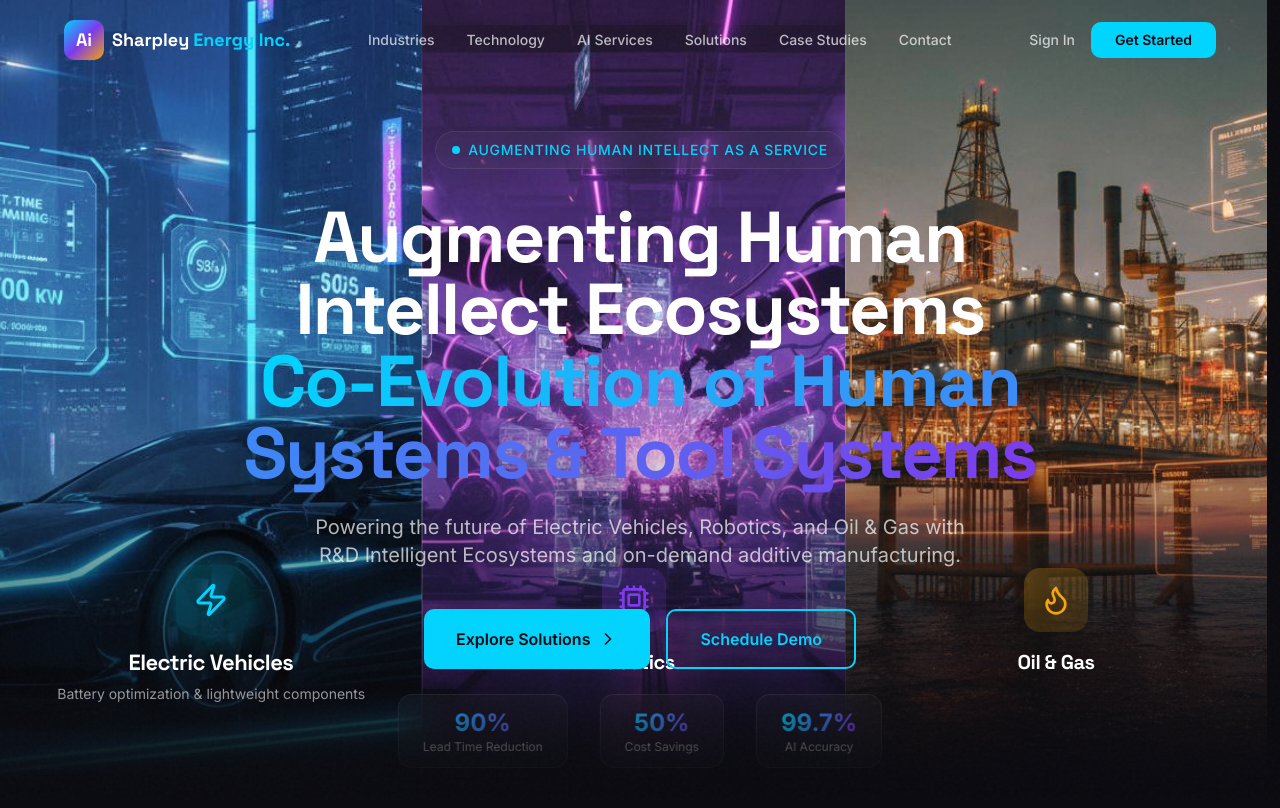
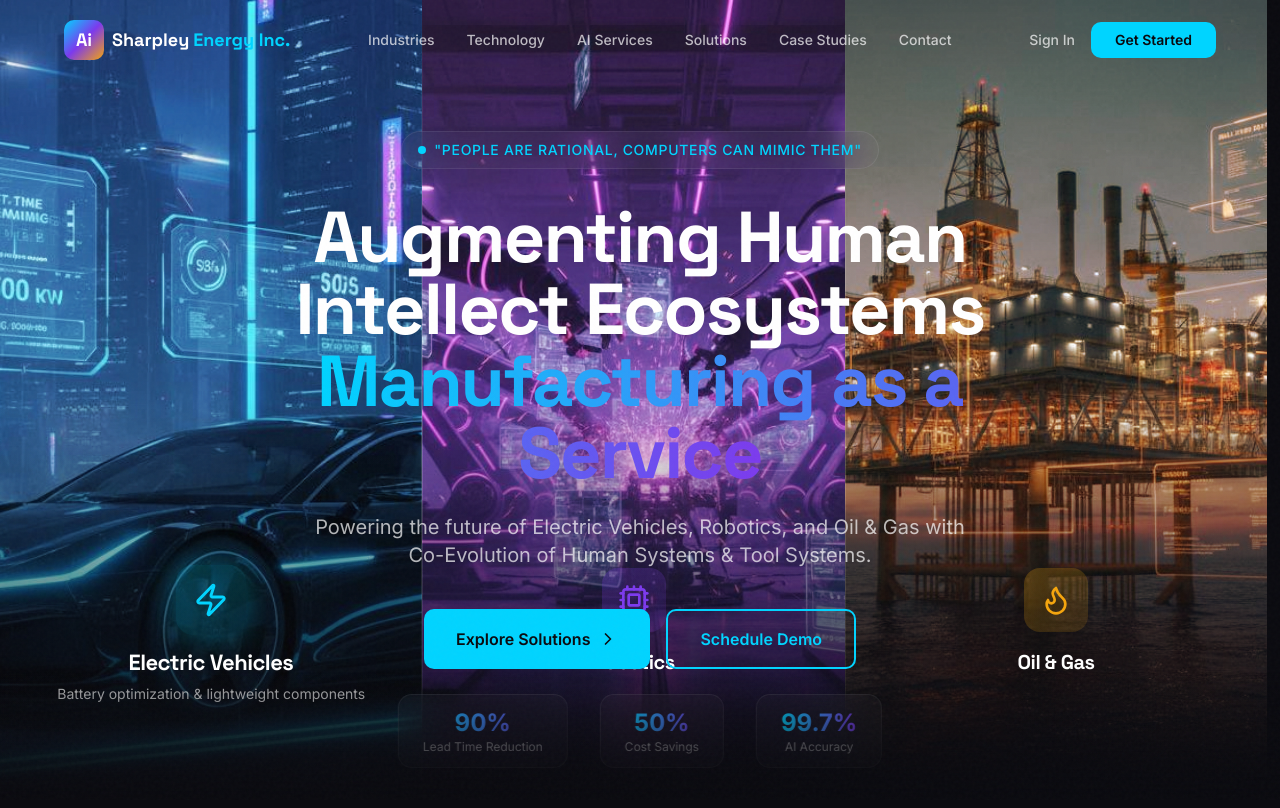
Before and after one commit to siliciuss/Alpha, a React (Vite) app: page / in a window 1280 px wide. Shown: the top 808 px of the page. Built offline with nearby package versions, Linux system fonts and the light colour scheme.

Commit message:
Update Hero section text content

```diff
--- a/src/sections/Hero.tsx
+++ b/src/sections/Hero.tsx
@@ -218,7 +218,7 @@ const Hero = () => {
           <div className="inline-flex items-center gap-2 px-4 py-2 glass rounded-full mb-8 pointer-events-auto">
             <span className="w-2 h-2 bg-primary rounded-full animate-pulse" />
             <span className="text-primary text-sm font-medium tracking-wider uppercase">
-              Augmenting Human Intellect as a Service
+              "People are Rational, Computers can Mimic them"
             </span>
           </div>
 
@@ -226,12 +226,12 @@ const Hero = () => {
           <h1 className="text-5xl sm:text-6xl lg:text-7xl font-display font-bold text-white mb-6 leading-tight">
             Augmenting Human Intellect Ecosystems
             <br />
-            <span className="text-gradient">Co-Evolution of Human Systems & Tool Systems</span>
+            <span className="text-gradient">Manufacturing as a Service</span>
           </h1>
 
           <p className="text-xl text-white/70 max-w-2xl mx-auto mb-10">
             Powering the future of Electric Vehicles, Robotics, and Oil & Gas with
-            R&D Intelligent Ecosystems and on-demand additive manufacturing.
+            Co-Evolution of Human Systems & Tool Systems.
           </p>
 
           {/* CTAs */}
```
